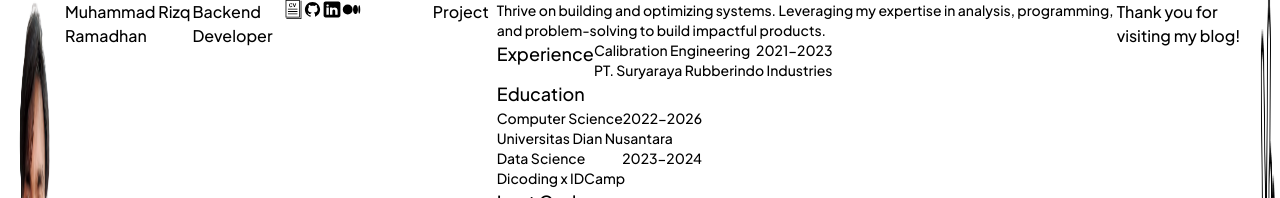
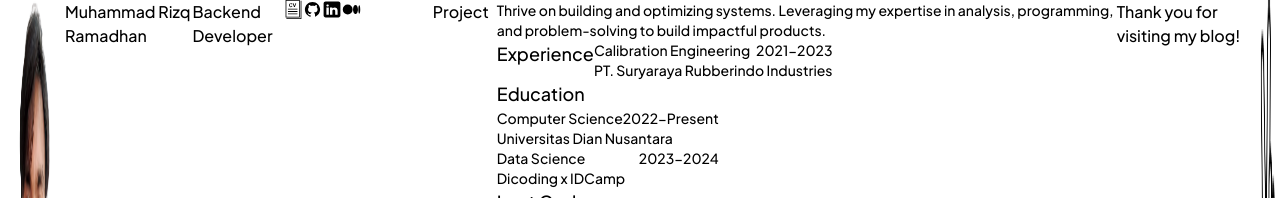
Before and after one commit to egrizq/web-v7, a Vue app: page / in a window 1280 px wide. Shown: the top 198 px of the page. Built offline with nearby package versions, Linux system fonts and the light colour scheme.

Commit message:
fix: collage range date

```diff
--- a/src/components/Education.vue
+++ b/src/components/Education.vue
@@ -4,7 +4,7 @@
     const listEducation = reactive([
         {
             title: "Computer Science",
-            years: "2022-2026",
+            years: "2022-Present",
             place: "Universitas Dian Nusantara"
         },
         {
```
